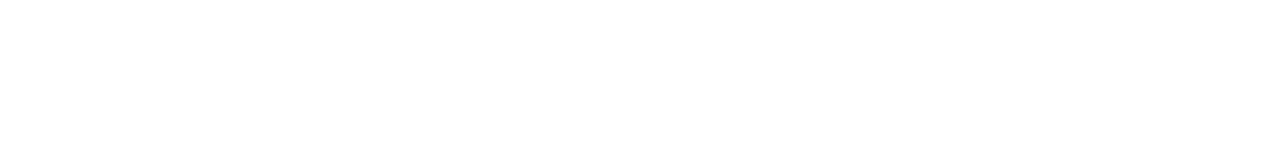
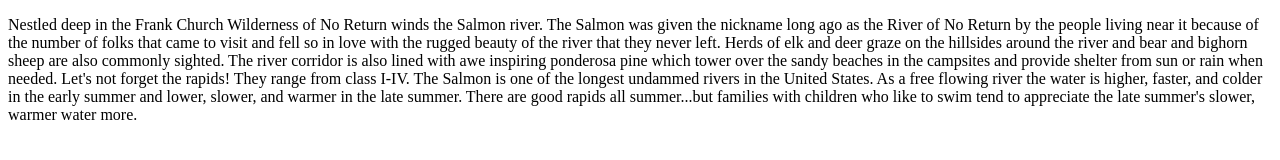
Before and after one commit to SavageSnail/WDD130, a plain HTML site: page wwr/rivers.html in a window 1280 px wide. Drawn offline with Linux system fonts and the light colour scheme.

Commit message:
updated rivers page

```diff
--- a/wwr/rivers.html
+++ b/wwr/rivers.html
@@ -6,6 +6,17 @@
     <title>wwr_Rivers</title>
 </head>
 <body>
+    <div class="Salmon River">
+        <p>
+            Nestled deep in the Frank Church Wilderness of No Return winds the Salmon river. The Salmon was given the nickname long ago as the River of No Return by the people living near
+            it because of the number of folks that came to visit and fell so in love with the rugged beauty of the river that they never left.
+            Herds of elk and deer graze on the hillsides around the river and bear and bighorn sheep are also commonly sighted. The river corridor is also lined with awe inspiring
+            ponderosa pine which tower over the sandy beaches in the campsites and provide shelter from sun or rain when needed.
+            Let's not forget the rapids! They range from class I-IV. The Salmon is one of the longest undammed rivers in the United States. As a free flowing river the water is higher,
+            faster, and colder in the early summer and lower, slower, and warmer in the late summer. There are good rapids all summer...but families with children who like to swim tend to
+             appreciate the late summer's slower, warmer water more.
+        </p>
 
+    </div>
 </body>
 </html>
```
